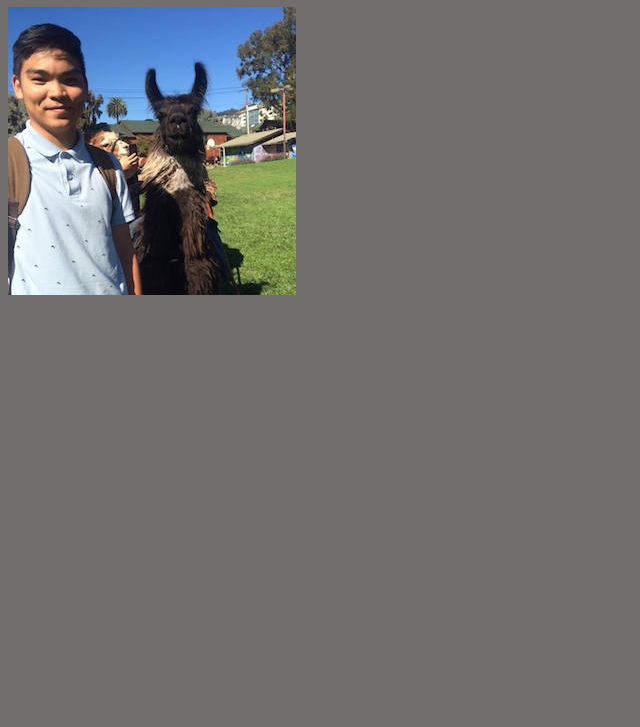
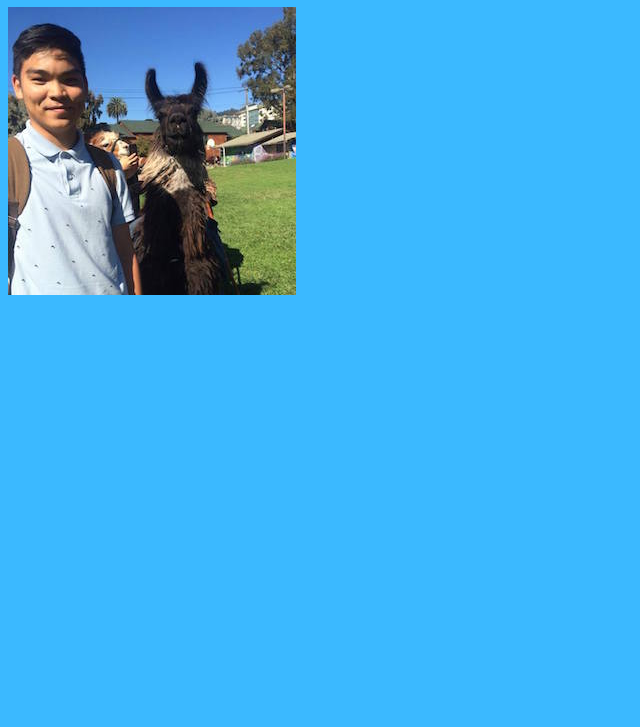
Before and after one commit to cscasalme/cscasalme.github.io, a plain HTML site: page index.html in a window 1280 px wide. Shown: the part 73-800 px from the top of the page, without its empty margins (0-640 px from the left). Drawn offline with Linux system fonts and the light colour scheme.

Commit message:
fixed image

```diff
--- a/index.html
+++ b/index.html
@@ -5,7 +5,7 @@
         <title>Carlo Casalme</title>
     </head>
 
-    <body bgcolor="#726E6D"">
+    <body bgcolor="#3BB9FF">
 
         <div id="header">
 
```
